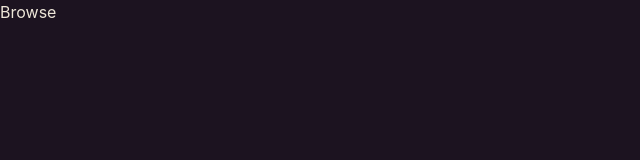
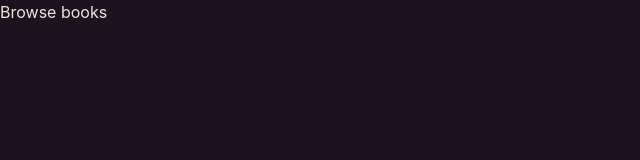
Before and after one commit to IMRAN-385/fable-client, a Next.js app: page /browse in a window 1280 px wide. Shown: the top 160 px of the page, without its empty margins (0-640 px from the left). Built offline with nearby package versions, Linux system fonts and the light colour scheme.

Commit message:
fix browse page export

```diff
--- a/src/app/browse/page.jsx
+++ b/src/app/browse/page.jsx
@@ -1,3 +1,3 @@
 export default function BrowsePage() {
-  return <div>Browse</div>;
+  return <div>Browse books</div>;
 }
```
